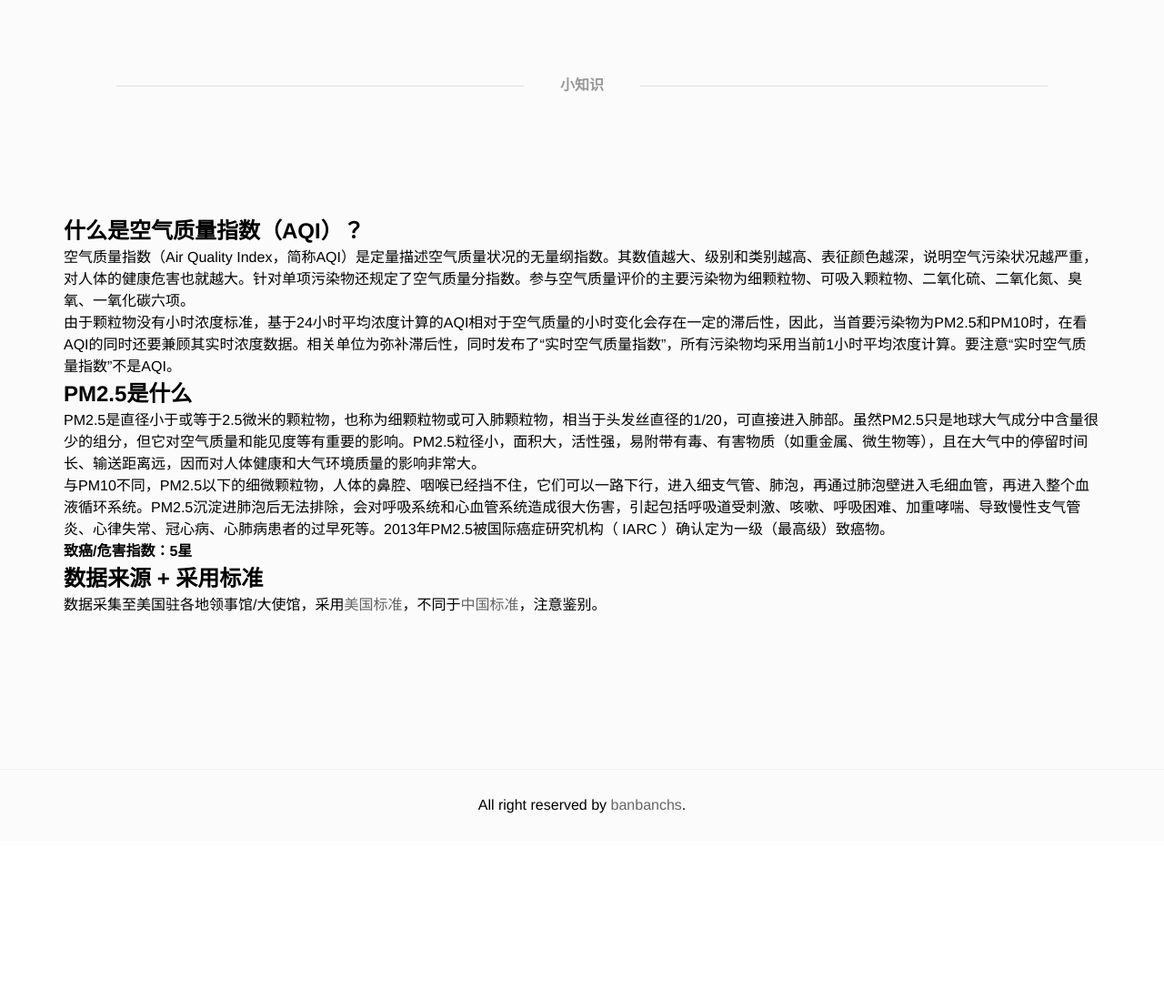
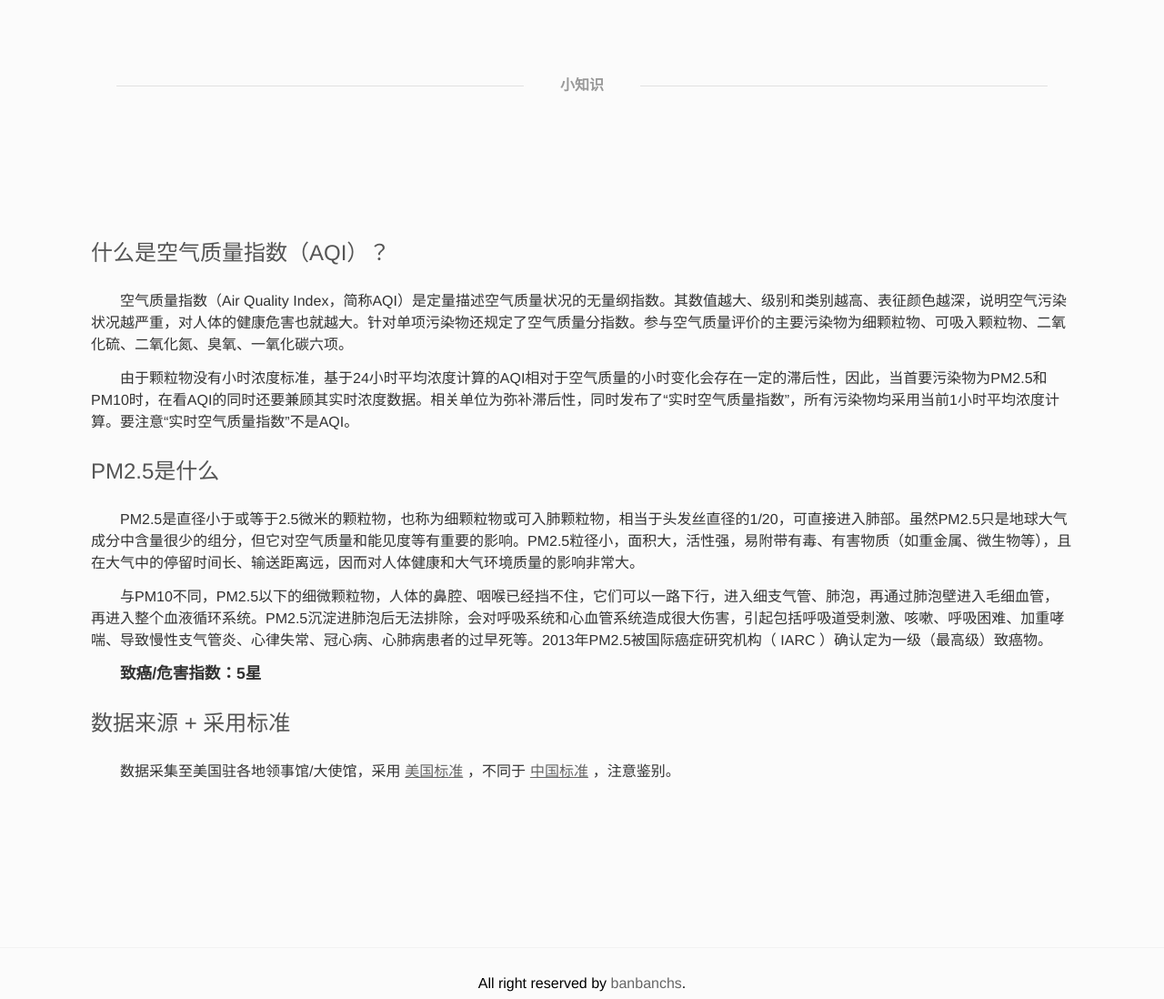
Before and after one commit to banbanchs/leda, a Django app: page / in a window 1280 px wide. Shown: the part 1221-2319 px from the top of the page at 91% size. Before the commit the page ends 2115 px from the top, so only its background shows below. Run offline with Django 3.2, Linux system fonts and the light colour scheme; style sheets or scripts are compiled from the project's sources.

Commit message:
Add description style

```diff
--- a/static/style.less
+++ b/static/style.less
@@ -474,3 +474,26 @@ a:hover {
     }
   }
 }
+
+.knowledge {
+  padding: 0 30px;
+}
+.knowledge .article {
+  h2, h3 {
+    color: #555;
+    font-weight: 400;
+    margin: 1em 0;
+  }
+  p {
+    color: #333;
+    text-indent: 2em;
+    margin-bottom: 0.8em;
+  }
+  a {
+    text-decoration: underline;
+    margin: 0 0.3em;
+  }
+  strong {
+    font-size: 1.1em;
+  }
+}
```
